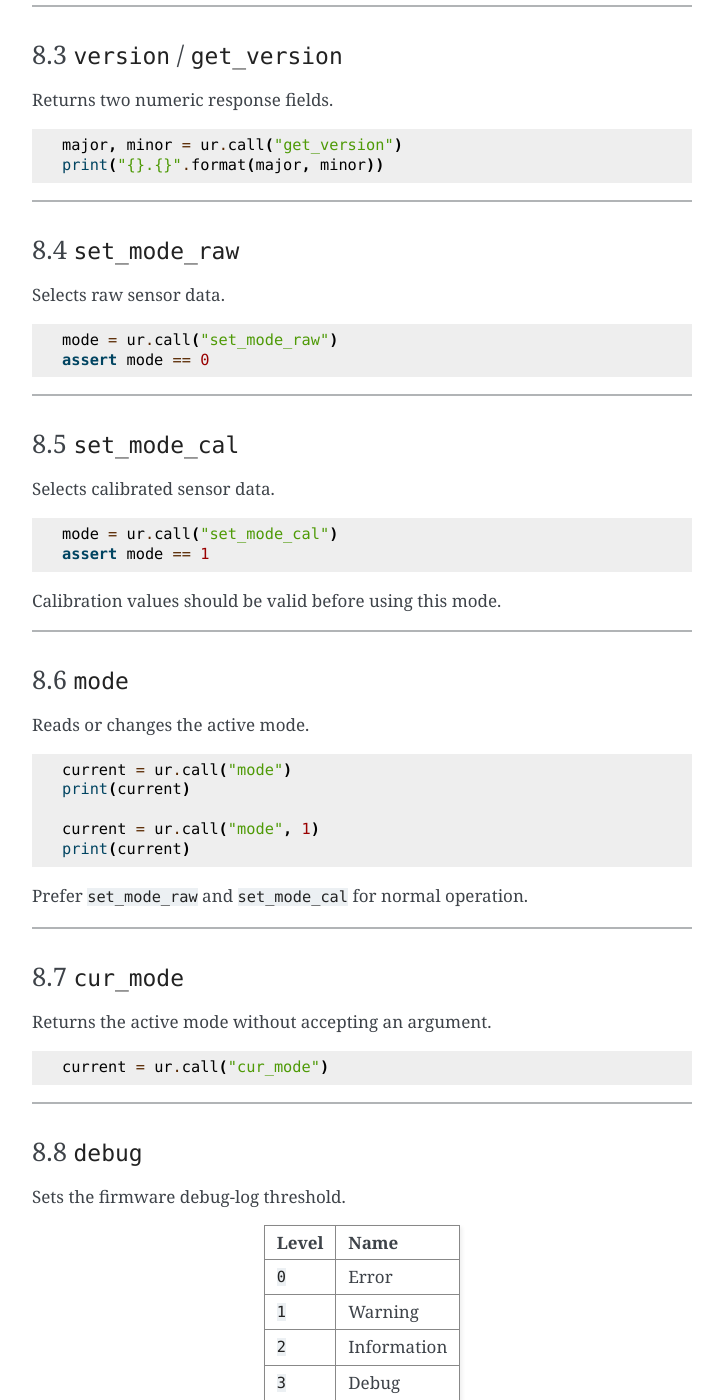
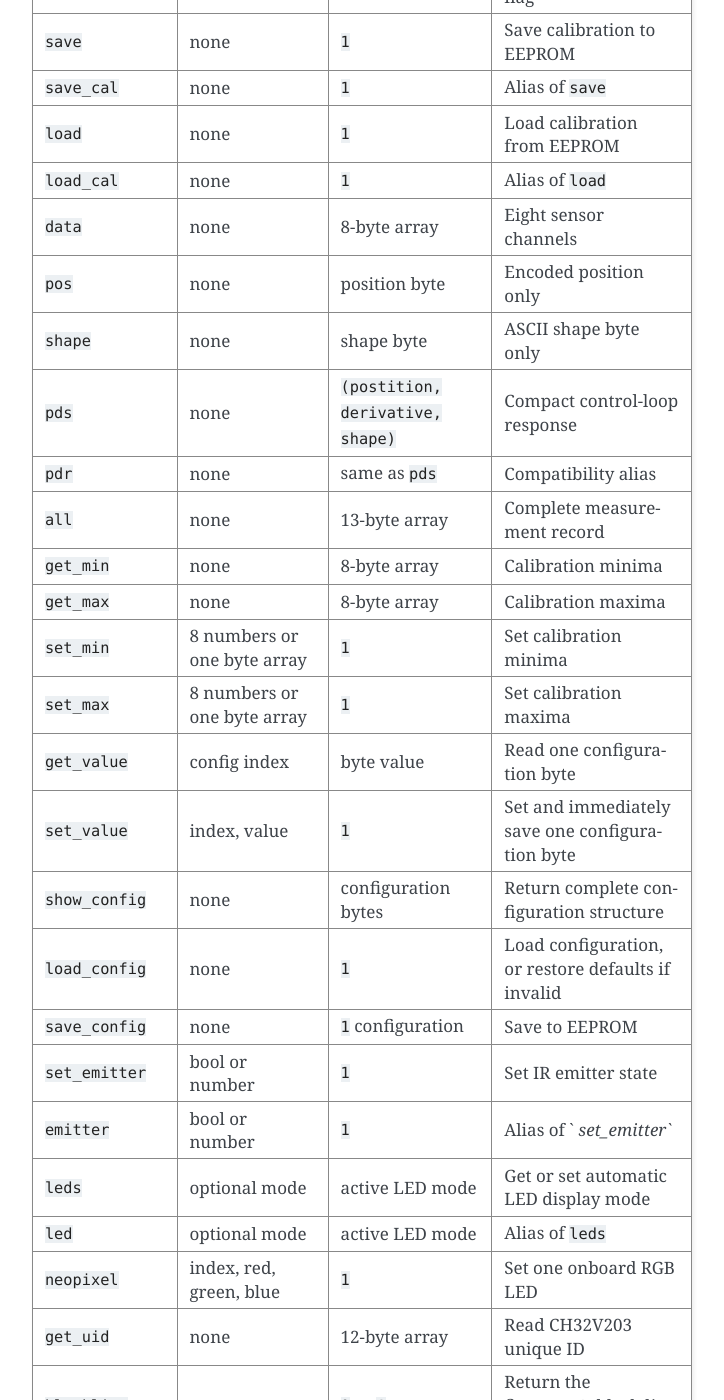
Before and after one commit to AntonsMindstorms/lms-line-sensor, a Sphinx documentation site: the page built from docs/API/lms-line-sensor-uremote-api.rst, in a window 1280 px wide and 1400 px high, scrolled down 6818 px. Shown: the whole window, without its empty margins (388-1112 px from the left). Built offline with Sphinx 7.4.7, drawn with Linux system fonts in a browser that asks for light colours; the version number is read from the project's files by our own code; some of the changed text lies outside the part shown.

Commit message:
Update command summary in API documentationfixed table 7

```diff
--- a/docs/API/lms-line-sensor-uremote-api.rst
+++ b/docs/API/lms-line-sensor-uremote-api.rst
@@ -336,150 +336,151 @@
 7. Complete command summary
 ---------------------------
 
-+----------------+----------------+----------------+----------------+
-| Command        | Arguments      | Return value   | Description    |
-+================+================+================+================+
-| ``ping``       | none           | uptime in ms   | Protocol and   |
-|                |                |                | connection     |
-|                |                |                | test           |
-+----------------+----------------+----------------+----------------+
-| ``add``        | ``a``, ``b``   | ``a + b``      | Numeric        |
-|                |                |                | protocol       |
-|                |                |                | self-test      |
-+----------------+----------------+----------------+----------------+
-| ``version``    | none           | ``(m           | Firmware       |
-|                |                | ajor, minor)`` | version        |
-+----------------+----------------+----------------+----------------+
-| ``get_version``| none           | ``(m           | Alias of       |
-|                |                | ajor, minor)`` | ``version``    |
-+----------------+----------------+----------------+----------------+
-| ``set_mode_raw``  | none           | mode ``0``     | Select raw     |
-|                |                |                | mode           |
-+----------------+----------------+----------------+----------------+
-| ``set_mode_cal`` | none           | mode ``1``     | Select         |
-|                |                |                | calibrated     |
-|                |                |                | mode           |
-+----------------+----------------+----------------+----------------+
-| ``mode``       | optional mode  | active mode    | Get or set     |
-|                |                |                | mode           |
-+----------------+----------------+----------------+----------------+
-| ``cur_mode``   | none           | active mode    | Read current   |
-|                |                |                | mode           |
-+----------------+----------------+----------------+----------------+
-| ``debug``      | log level      | active level   | Set USB/debug  |
-|                |                |                | log level      |
-+----------------+----------------+----------------+----------------+
-| ``calibrate``  | optional save  | ``1``          | Start timed    |
-|                | flag           |                | calibration    |
-+----------------+----------------+----------------+----------------+
-| ``is_calibrated`` | none           | ``0`` or ``1`` | Cali           |
-|                |                |                | bration-active |
-|                |                |                | flag           |
-+----------------+----------------+----------------+----------------+
-| ``save``       | none           | ``1``          | Save           |
-|                |                |                | calibration to |
-|                |                |                | EEPROM         |
-+----------------+----------------+----------------+----------------+
-| ``save_cal``   | none           | ``1``          | Alias of       |
-|                |                |                | ``save``       |
-+----------------+----------------+----------------+----------------+
-| ``load``       | none           | ``1``          | Load           |
-|                |                |                | calibration    |
-|                |                |                | from EEPROM    |
-+----------------+----------------+----------------+----------------+
-| ``load_cal``   | none           | ``1``          | Alias of       |
-|                |                |                | ``load``       |
-+----------------+----------------+----------------+----------------+
-| ``data``       | none           | 8-byte array   | Eight sensor   |
-|                |                |                | channels       |
-+----------------+----------------+----------------+----------------+
-| ``pos``        | none           | position byte  | Encoded        |
-|                |                |                | position only  |
-+----------------+----------------+----------------+----------------+
-| ``shape``      | none           | shape byte     | ASCII shape    |
-|                |                |                | byte only      |
-+----------------+----------------+----------------+----------------+
-| ``pds``        | none           | ``(po          | Compact        |
-|                |                | sition, deriva | control-loop   |
-|                |                | tive, shape)`` | response       |
-+----------------+----------------+----------------+----------------+
-| ``pdr``        | none           | same as        | Compatibility  |
-|                |                | ``pds``        | alias          |
-+----------------+----------------+----------------+----------------+
-| ``all``        | none           | 13-byte array  | Complete       |
-|                |                |                | measurement    |
-|                |                |                | record         |
-+----------------+----------------+----------------+----------------+
-| ``get_min``    | none           | 8-byte array   | Calibration    |
-|                |                |                | minima         |
-+----------------+----------------+----------------+----------------+
-| ``get_max``    | none           | 8-byte array   | Calibration    |
-|                |                |                | maxima         |
-+----------------+----------------+----------------+----------------+
-| ``set_min``    | 8 numbers or   | ``1``          | Set            |
-|                | one byte array |                | calibration    |
-|                |                |                | minima         |
-+----------------+----------------+----------------+----------------+
-| ``set_max``    | 8 numbers or   | ``1``          | Set            |
-|                | one byte array |                | calibration    |
-|                |                |                | maxima         |
-+----------------+----------------+----------------+----------------+
-| ``get_value``  | config index   | byte value     | Read one       |
-|                |                |                | configuration  |
-|                |                |                | byte           |
-+----------------+----------------+----------------+----------------+
-| ``set_value``  | index, value   | ``1``          | Set and        |
-|                |                |                | immediately    |
-|                |                |                | save one       |
-|                |                |                | configuration  |
-|                |                |                | byte           |
-+----------------+----------------+----------------+----------------+
-| ``show_config``              | none           | configuration  | Return         |
-|                |                | bytes          | complete       |
-|                |                |                | configuration  |
-|                |                |                | structure      |
-+----------------+----------------+----------------+----------------+
-| ``load_config``| none           | ``1``          | Load           |
-|                 |               |                | configuration, |
-|                |                |                | or restore     |
-|                |                |                | defaults if    |
-|                |                |                | invalid        |
-+----------------+----------------+----------------+----------------+
-| ``save_config``| none           | ``1``          | Save           |
-|                |                | configuration  |
-|                |                |                | to EEPROM      |
-+----------------+----------------+----------------+----------------+
-| ``set_emitter`` | bool or number | ``1``          | Set IR emitter |
-|                  |                |                | state          |
-+----------------+----------------+----------------+----------------+
-| ``emitter``    | bool or number | ``1``          | Alias of       |
-|                |                |                | `              |
-|                |                |                | `set_emitter`` |
-+----------------+----------------+----------------+----------------+
-| ``leds``       | optional mode  | active LED     | Get or set     |
-|                |                | mode           | automatic LED  |
-|                |                |                | display mode   |
-+----------------+----------------+----------------+----------------+
-| ``led``        | optional mode  | active LED     | Alias of       |
-|                |                | mode           | ``leds``       |
-+----------------+----------------+----------------+----------------+
-| ``neopixel``   | index, red,    | ``1``          | Set one        |
-|                | green, blue    |                | onboard RGB    |
-|                |                |                | LED            |
-+----------------+----------------+----------------+----------------+
-| ``get_uid``    | none           | 12-byte array  | Read CH32V203  |
-|                |                |                | unique ID      |
-+----------------+----------------+----------------+----------------+
-| ``blackline``  | none           | ``0`` or ``1`` | Return the     |
-|                |                |                | firmware's     |
-|                |                |                | black-line     |
-|                |                |                | flag           |
-+----------------+----------------+----------------+----------------+
-| ``print``      | numeric value  | same value     | Numeric echo   |
-|                |                |                | helper         |
-+----------------+----------------+----------------+----------------+
++-----------------+----------------+----------------+----------------+
+| Command         | Arguments      | Return value   | Description    |
++=================+================+================+================+
+| ``ping``        | none           | uptime in ms   | Protocol and   |
+|                 |                |                | connection     |
+|                 |                |                | test           |
++-----------------+----------------+----------------+----------------+
+| ``add``         | ``a``, ``b``   | ``a + b``      | Numeric        |
+|                 |                |                | protocol       |
+|                 |                |                | self-test      |
++-----------------+----------------+----------------+----------------+
+| ``version``     | none           | ``(major,``    | Firmware       |
+|                 |                | ``minor)``     | version        |
++-----------------+----------------+----------------+----------------+
+| ``get_version`` | none           | ``(major,``    | Alias of       |
+|                 |                | ``minor)``     | ``version``    |
++-----------------+----------------+----------------+----------------+
+|``set_mode_raw`` | none           | mode ``0``     | Select raw     |
+|                 |                |                | mode           |
++-----------------+----------------+----------------+----------------+
+|``set_mode_cal`` | none           | mode ``1``     | Select         |
+|                 |                |                | calibrated     |
+|                 |                |                | mode           |
++-----------------+----------------+----------------+----------------+
+| ``mode``        | optional mode  | active mode    | Get or set     |
+|                 |                |                | mode           |
++-----------------+----------------+----------------+----------------+
+| ``cur_mode``    | none           | active mode    | Read current   |
+|                 |                |                | mode           |
++-----------------+----------------+----------------+----------------+
+| ``debug``       | log level      | active level   | Set USB/debug  |
+|                 |                |                | log level      |
++-----------------+----------------+----------------+----------------+
+| ``calibrate``   | optional save  | ``1``          | Start timed    |
+|                 | flag           |                | calibration    |
++-----------------+----------------+----------------+----------------+
+|``is_calibrated``| none           | ``0`` or ``1`` | Cali           |
+|                 |                |                | bration-active |
+|                 |                |                | flag           |
++-----------------+----------------+----------------+----------------+
+| ``save``        | none           | ``1``          | Save           |
+|                 |                |                | calibration to |
+|                 |                |                | EEPROM         |
++-----------------+----------------+----------------+----------------+
+| ``save_cal``    | none           | ``1``          | Alias of       |
+|                 |                |                | ``save``       |
++-----------------+----------------+----------------+----------------+
+| ``load``        | none           | ``1``          | Load           |
+|                 |                |                | calibration    |
+|                 |                |                | from EEPROM    |
++-----------------+----------------+----------------+----------------+
+| ``load_cal``    | none           | ``1``          | Alias of       |
+|                 |                |                | ``load``       |
++-----------------+----------------+----------------+----------------+
+| ``data``        | none           | 8-byte array   | Eight sensor   |
+|                 |                |                | channels       |
++-----------------+----------------+----------------+----------------+
+| ``pos``         | none           | position byte  | Encoded        |
+|                 |                |                | position only  |
++-----------------+----------------+----------------+----------------+
+| ``shape``       | none           | shape byte     | ASCII shape    |
+|                 |                |                | byte only      |
++-----------------+----------------+----------------+----------------+
+| ``pds``         | none           | ``(postition,``| Compact        |
+|                 |                | ``derivative,``| control-loop   |
+|                 |                | ``shape)``     | response       |
++-----------------+----------------+----------------+----------------+
+| ``pdr``         | none           | same as        | Compatibility  |
+|                 |                | ``pds``        | alias          |
++-----------------+----------------+----------------+----------------+
+| ``all``         | none           | 13-byte array  | Complete       |
+|                 |                |                | measurement    |
+|                 |                |                | record         |
++-----------------+----------------+----------------+----------------+
+| ``get_min``     | none           | 8-byte array   | Calibration    |
+|                 |                |                | minima         |
++-----------------+----------------+----------------+----------------+
+| ``get_max``     | none           | 8-byte array   | Calibration    |
+|                 |                |                | maxima         |
++-----------------+----------------+----------------+----------------+
+| ``set_min``     | 8 numbers or   | ``1``          | Set            |
+|                 | one byte array |                | calibration    |
+|                 |                |                | minima         |
++-----------------+----------------+----------------+----------------+
+| ``set_max``     | 8 numbers or   | ``1``          | Set            |
+|                 | one byte array |                | calibration    |
+|                 |                |                | maxima         |
++-----------------+----------------+----------------+----------------+
+| ``get_value``   | config index   | byte value     | Read one       |
+|                 |                |                | configuration  |
+|                 |                |                | byte           |
++-----------------+----------------+----------------+----------------+
+| ``set_value``   | index, value   | ``1``          | Set and        |
+|                 |                |                | immediately    |
+|                 |                |                | save one       |
+|                 |                |                | configuration  |
+|                 |                |                | byte           |
++-----------------+----------------+----------------+----------------+
+| ``show_config`` | none           | configuration  | Return         |
+|                 |                | bytes          | complete       |
+|                 |                |                | configuration  |
+|                 |                |                | structure      |
++-----------------+----------------+----------------+----------------+
+| ``load_config`` | none           | ``1``          | Load           |
+|                 |                |                | configuration, |
+|                 |                |                | or restore     |
+|                 |                |                | defaults if    |
+|                 |                |                | invalid        |
++-----------------+----------------+----------------+----------------+
+| ``save_config`` | none           | ``1``          | Save           |
+|                 |                | configuration  | to EEPROM      |
++-----------------+----------------+----------------+----------------+
+|``set_emitter``  | bool or number | ``1``          | Set IR emitter |
+|                 |                |                | state          |
++-----------------+----------------+----------------+----------------+
+| ``emitter``     | bool or number | ``1``          | Alias of       |
+|                 |                |                | `              |
+|                 |                |                | `set_emitter`` |
++-----------------+----------------+----------------+----------------+
+| ``leds``        | optional mode  | active LED     | Get or set     |
+|                 |                | mode           | automatic LED  |
+|                 |                |                | display mode   |
++-----------------+----------------+----------------+----------------+
+| ``led``         | optional mode  | active LED     | Alias of       |
+|                 |                | mode           | ``leds``       |
++-----------------+----------------+----------------+----------------+
+| ``neopixel``    | index, red,    | ``1``          | Set one        |
+|                 | green, blue    |                | onboard RGB    |
+|                 |                |                | LED            |
++-----------------+----------------+----------------+----------------+
+| ``get_uid``     | none           | 12-byte array  | Read CH32V203  |
+|                 |                |                | unique ID      |
++-----------------+----------------+----------------+----------------+
+| ``blackline``   | none           | ``0`` or ``1`` | Return the     |
+|                 |                |                | firmware's     |
+|                 |                |                | black-line     |
+|                 |                |                | flag           |
++-----------------+----------------+----------------+----------------+
+| ``print``       | numeric value  | same value     | Numeric echo   |
+|                 |                |                | helper         |
++-----------------+----------------+----------------+----------------+
 
---------------
+
+
+
 
 .. _8-command-reference:
 
```
